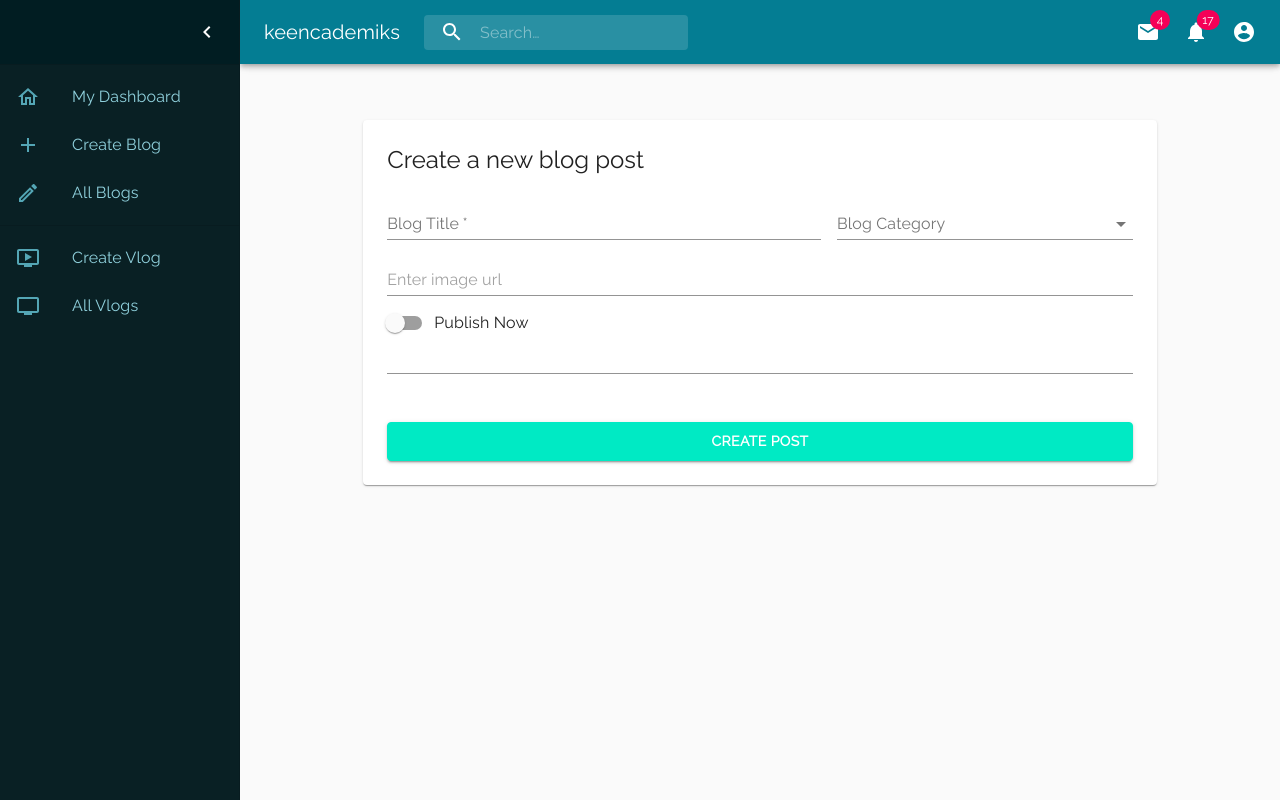
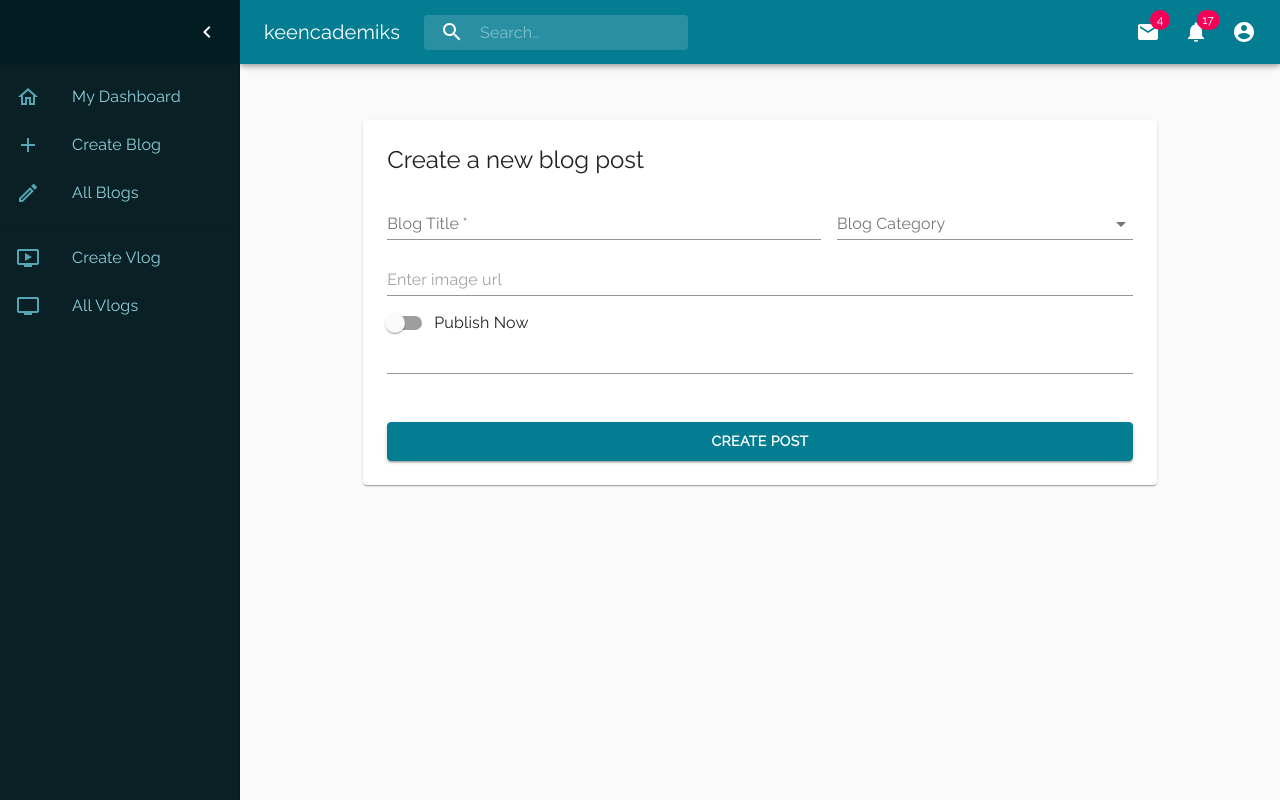
Before and after one commit to techam-group/keenclient, a React (Create React App) app: page /dashboard/create-blog in a window 1280 px wide. Built offline with nearby package versions, Linux system fonts and the light colour scheme.

Commit message:
switch up styles a bit

```diff
--- a/src/styles/createBlog/createBlogForm.styles.js
+++ b/src/styles/createBlog/createBlogForm.styles.js
@@ -12,13 +12,9 @@ export const useStyles = makeStyles(theme => ({
     color: '#d25151',
     marginBottom: theme.spacing(1)
   },
-  progress: {
-    height: 24,
-    width: 24
-  },
   button: {
-    background: '#00eac4',
-    border: '1px solid #00eac4',
+    background: '#047d93',
+    border: '1px solid #047d93',
     color: 'white',
     fontWeight: 'bold',
     marginTop: '1rem',
@@ -34,8 +30,8 @@ export const useStyles = makeStyles(theme => ({
     },
 
     '&:hover': {
-      border: '1px solid #00bb9c',
-      background: '#00bb9c'
+      border: '1px solid #056779',
+      background: '#056779'
     },
 
     '& .MuiCircularProgress-indeterminate': {
```
